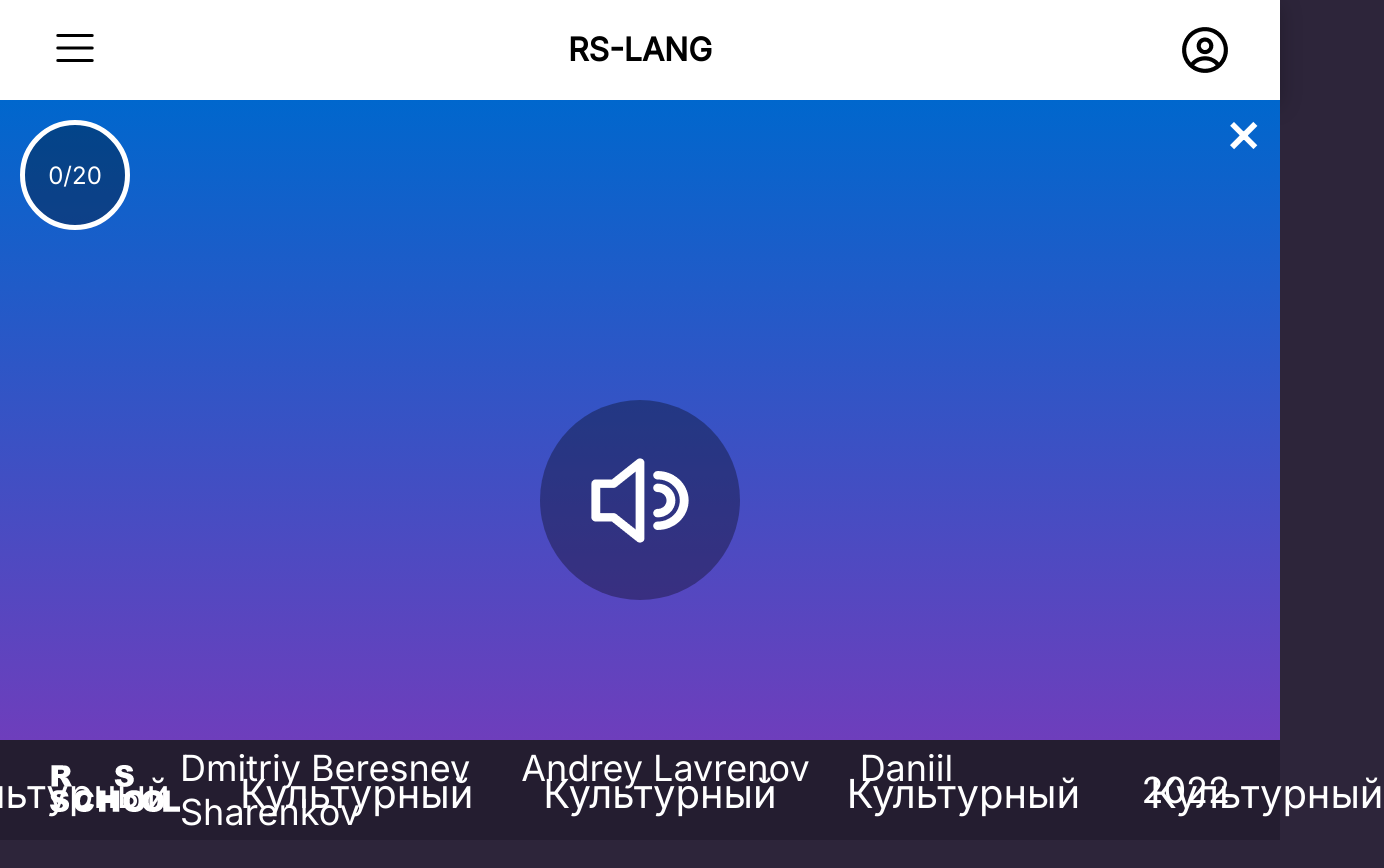
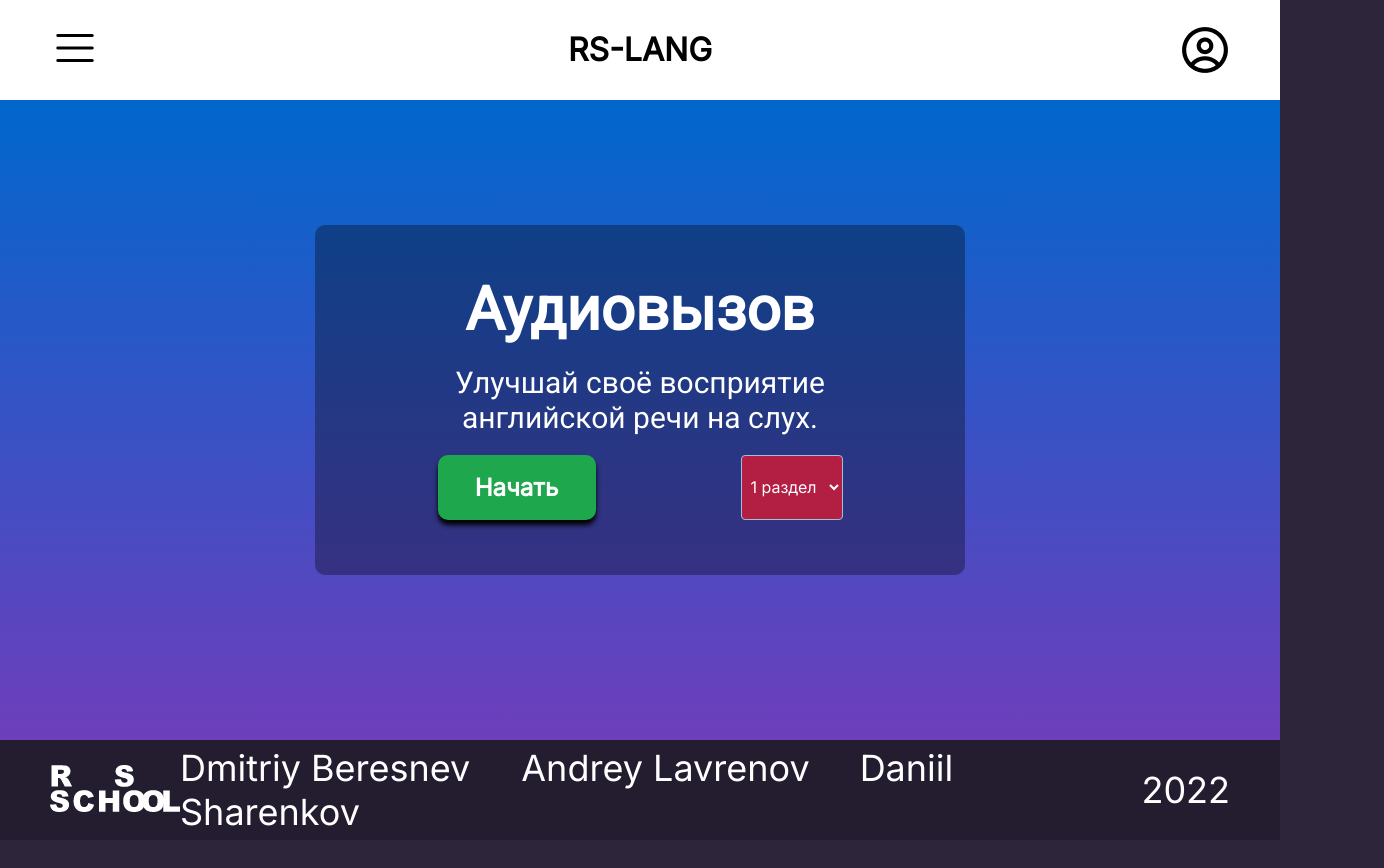
Before and after one commit to Fronikon/rs-lang, a React (Create React App) app: page /audio/ in a window 1280 px wide. Shown: the top 868 px of the page, 1384 px wide, since content can reach past the window. Built offline with nearby package versions, Linux system fonts and the light colour scheme.

Commit message:
feat: changes structure files

```diff
--- a/src/components/AudioChallenge/AudioChallenge.tsx
+++ b/src/components/AudioChallenge/AudioChallenge.tsx
@@ -2,18 +2,20 @@ import cn from 'classnames';
 import { useSelector } from 'react-redux';
 import { Route, Routes } from 'react-router';
 import { StoreType } from '../..';
-import QuestionPage from './QuestionPage/QuestionPage';
 import styles from './AudioChallenge.module.css';
 import AudioStart from './AudioStart/AudioStart';
+import QuestionPage from './AudioStart/QuestionPage/QuestionPage';
 
 const AudioChallenge: React.FC = () => {
-  const currentGroup = useSelector((state: StoreType): number => state.textbook.currentGroup);
+  const currentGroup = useSelector((state: StoreType): number => state.textbook.currentGroup),
+    currentPage = useSelector((state: StoreType): number => state.textbook.currentPage);
+
 
   return (
     <main className={cn(styles.audio)}>
       <Routes>
-        {/* <Route path="/" element={<AudioStart currentGroup={currentGroup} />} /> */}
-        <Route path="/" element={<QuestionPage />} />
+        <Route path="/" element={<AudioStart currentGroup={currentGroup}  currentPage={currentPage}/>} />
+        <Route path="/quest" element={<QuestionPage />} />
 
       </Routes>
     </main>
--- a/src/components/AudioChallenge/AudioStart/AudioStart.tsx
+++ b/src/components/AudioChallenge/AudioStart/AudioStart.tsx
@@ -1,26 +1,10 @@
 import cn from 'classnames';
-import { useState } from 'react';
-import { useSelector } from 'react-redux';
-import { StoreType } from '../../..';
+import { Link } from 'react-router-dom';
 import GroupSelect from '../../Textbook/WordCardsControls/GroupSelect/GroupSelect';
+import { WordCardsControlsPropsType } from '../../Textbook/WordCardsControls/TextbookControls';
 import styles from './AudioStart.module.css';
 
-type languageSection = {
-  currentGroup: number
-}
-
-const AudioStart: React.FC<languageSection> = (props) => {
-  // const currentGroup = useSelector((state: StoreType): number => state.textbook.currentGroup);
-
-  // const [selected, setSelected] = useState<string>('1 раздел');
-  // const [isActive, setIsActive] = useState(false);
-  // const [timerActive, setTimerActive] = useState(false);
-  // const [timerEnd, setTimerEnd] = useState(false);
-
-  // const handleClick = () => {
-  //   setIsActive((current) => !current);
-  //   // setTimerActive(true);
-  // };
+const AudioStart: React.FC<WordCardsControlsPropsType> = (props) => {
 
   return (
     <main className={cn(styles.audio)}>
@@ -28,7 +12,9 @@ const AudioStart: React.FC<languageSection> = (props) => {
         <h2 className={cn(styles.audio__title)}>Аудиовызов</h2>
         <p className={cn(styles.audio__description)}>Улучшай своё восприятие английской речи на слух.</p>
         <div className={cn(styles.buttons__wrapper)}>
-          <button className={cn(styles.start__button)}>Начать</button>
+          <Link to="/audio/quest">
+            <button className={cn(styles.start__button)}>Начать</button>
+          </Link>
           <GroupSelect currentGroup={props.currentGroup} />
         </div>
       </div>
--- a/src/components/AudioChallenge/QuestionPage/QuestionPage.module.css
+++ b/src/components/AudioChallenge/AudioStart/QuestionPage/QuestionPage.module.css
@@ -55,7 +55,7 @@
   margin: 170px auto;
 
   background-color: rgb(0 0 0 / 33%);
-  background-image: url("../../../assets/logo/volume.png");
+  background-image: url("../../../../assets/logo/volume.png");
   background-repeat: no-repeat;
   background-position: center center;
   border: none;
--- /dev/null
+++ b/src/components/AudioChallenge/AudioStart/QuestionPage/QuestionPage.tsx
@@ -0,0 +1,58 @@
+import cn from 'classnames';
+import { Key, useEffect, useState } from 'react';
+import { useSelector } from 'react-redux';
+import { StoreType } from '../../../..';
+import { wordsApi } from '../../../../api/api';
+import { WordType } from '../../../../types/types';
+import styles from './QuestionPage.module.css';
+import WordQuest from './Word';
+
+function setRandomNumbersArray() {
+  const randomNumbersArray: number[] = [];
+  let count = 0;
+  while (count !== 5) {
+    const randomNumber = Math.floor(Math.random() * 20);
+    if (!randomNumbersArray.includes(randomNumber)) {
+      randomNumbersArray.push(randomNumber);
+      count++;
+    }
+  }
+  return randomNumbersArray;
+}
+
+const QuestionPage: React.FC = () => {
+  const currentGroup = useSelector((state: StoreType): number => state.textbook.currentGroup);
+  const currentPage = useSelector((state: StoreType): number => state.textbook.currentPage);
+
+  // const [currentArray, setCurrentArray] = useState<WordType[]>([]);
+  // const [randomNumbersArray, setRandomNumbersArray] = useState<WordType[]>([]);
+  useEffect(() => {
+    wordsApi.getWords(currentGroup, currentPage)
+      .then((data) => {
+        const currentArray: WordType[] = [];
+        const randomNumbersArray = setRandomNumbersArray();
+        randomNumbersArray.forEach(el => {
+          currentArray.push(data[el].wordTranslate);
+        });
+        console.log('currentArray: ', currentArray);
+      });
+  });
+
+  return (
+    <div className={cn(styles.questionPage__container)}>
+      <div className={cn(styles.questionPage__headerContainer)}>
+        <div className={cn(styles.questionPage__counter)}>0/20</div>
+        <button className={cn(styles.questionPage__closeButton)} type='button'></button>
+      </div>
+      <button className={cn(styles.questionPage__button)} type='button'></button>
+      <ul className={cn(styles.questionPage__list)}>
+        {currentArray.map((el: Key | null | undefined) => <WordQuest
+          key={el}
+        />)}
+      </ul>
+      <button className={cn(styles.questionPage__skipButton)} type='button'>Не знаю</button>
+    </div>
+  );
+};
+
+export default QuestionPage;
--- /dev/null
+++ b/src/components/AudioChallenge/AudioStart/QuestionPage/Word.tsx
@@ -0,0 +1,12 @@
+import cn from 'classnames';
+import styles from './QuestionPage.module.css';
+
+const Answer: React.FC = () => {
+  return (
+    <li className={cn(styles.answer__item)}>
+          Культурный
+    </li>
+  );
+};
+
+export default Answer;
--- a/src/components/AudioChallenge/QuestionPage/QuestionPage.tsx
+++ /dev/null
@@ -1,34 +0,0 @@
-import cn from 'classnames';
-import styles from './QuestionPage.module.css';
-
-const QuestionPage: React.FC = () => {
-  return (
-    <div className={cn(styles.questionPage__container)}>
-      <div className={cn(styles.questionPage__headerContainer)}>
-        <div className={cn(styles.questionPage__counter)}>0/20</div>
-        <button className={cn(styles.questionPage__closeButton)} type='button'></button>
-      </div>
-      <button className={cn(styles.questionPage__button)} type='button'></button>
-      <ul className={cn(styles.questionPage__list)}>
-        <li className={cn(styles.questionPage__item)}>
-          Культурный
-        </li>
-        <li className={cn(styles.questionPage__item)}>
-          Культурный
-        </li>
-        <li className={cn(styles.questionPage__item)}>
-          Культурный
-        </li>
-        <li className={cn(styles.questionPage__item)}>
-          Культурный
-        </li>
-        <li className={cn(styles.questionPage__item)}>
-          Культурный
-        </li>
-      </ul>
-      <button className={cn(styles.questionPage__skipButton)} type='button'>Не знаю</button>
-    </div>
-  );
-};
-
-export default QuestionPage;
```
